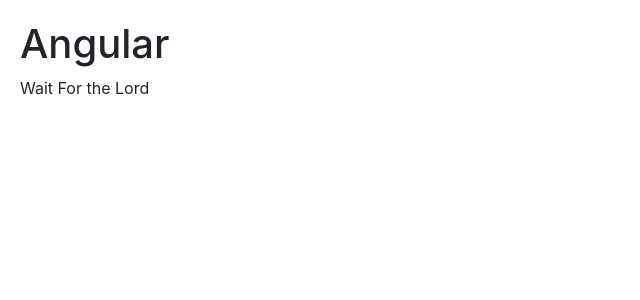
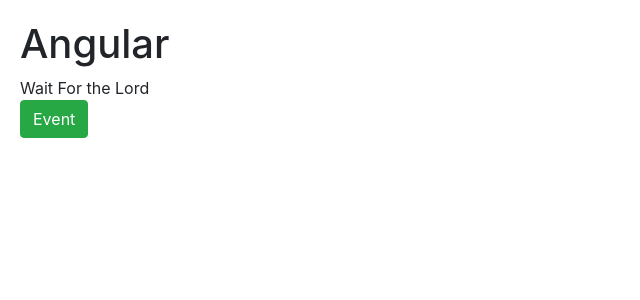
Before and after one commit to Wolodja/A-Fundamentals, an Angular app: page / in a window 1280 px wide. Shown: the top 300 px of the page, without its empty margins (0-640 px from the left). Built offline with nearby package versions, Linux system fonts and the light colour scheme.

Commit message:
Output properties

```diff
--- a/src/app/app.component.html
+++ b/src/app/app.component.html
@@ -1,2 +1,2 @@
 <h1>Angular</h1>
-<courses [title] = "post.title"></courses>
+<courses [title] = "post.title" (change)="onCourseChange()"></courses>
--- a/src/app/app.component.ts
+++ b/src/app/app.component.ts
@@ -12,4 +12,8 @@
     title: "waIt For the LORD",
     isFavorite: true
   }
+
+  onCourseChange(){
+    console.log("Course change");
+  }
 }
--- a/src/app/courses.component.ts
+++ b/src/app/courses.component.ts
@@ -1,9 +1,12 @@
-import { Component, Input } from '@angular/core';
+import { Component, Input, Output, EventEmitter } from '@angular/core';
+
 
 @Component({
     selector: 'courses',
     template: `
         {{ titleText | title }}
+        <br/>
+        <button type="button" (click) = "click()" class="btn btn-success">Event</button>
     `
 })
 export class CoursesComponent {
@@ -12,4 +15,11 @@
    @Input("title")
    titleText = `the lOrD Of tHe rINGS`;
 
+   @Output()
+   change = new EventEmitter();
+
+   click(){
+       this.change.emit();
+   }
+
 }
```
